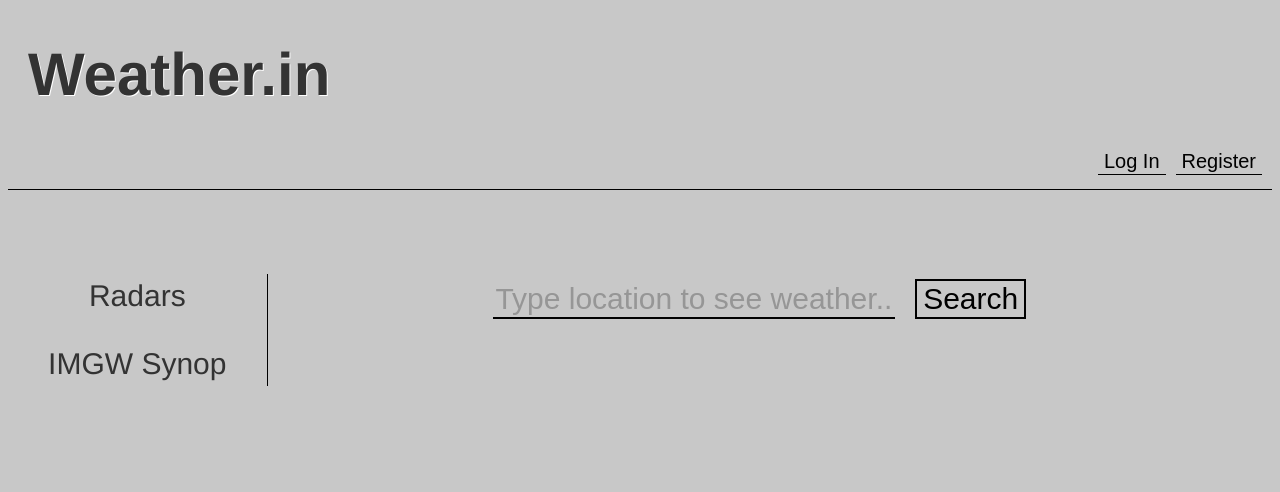
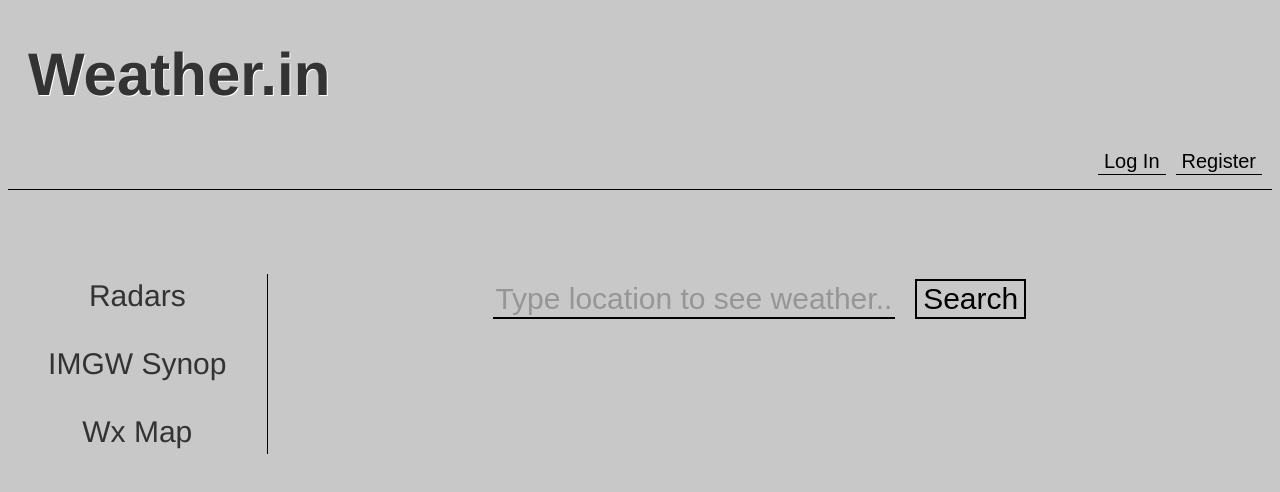
Before and after one commit to MichalPiotrowski0786/simple-weather, a Vue app: page /#/ in a window 1280 px wide. Shown: the top 492 px of the page. Built offline with nearby package versions, Linux system fonts and the light colour scheme.

Commit message:
Synoptic map pre-configuration + fixes

```diff
--- /dev/null
+++ b/src/components/Wxmap.vue
@@ -0,0 +1,15 @@
+<template>
+  <div>
+    Hello, map!
+  </div>
+</template>
+
+<script>
+export default {
+  name: 'Wxmap',
+};
+</script>
+
+<style>
+
+</style>
--- a/src/router/index.js
+++ b/src/router/index.js
@@ -3,6 +3,7 @@
 import Radar from '../components/Radar.vue';
 import Synop from '../components/Synop.vue';
 import User from '../components/User.vue';
+import Wxmap from '../components/Wxmap.vue';
 
 const routes = [
   {
@@ -25,6 +26,11 @@
     name: 'User',
     component: User,
   },
+  {
+    path: '/wxmap',
+    name: 'Wxmap',
+    component: Wxmap,
+  },
 ];
 
 const router = createRouter({
--- a/src/views/Home.vue
+++ b/src/views/Home.vue
@@ -13,6 +13,9 @@
           </router-link><br><br>
           <router-link to="/synop">
             IMGW Synop
+          </router-link><br><br>
+          <router-link to="/wxmap">
+            Wx Map
           </router-link>
         </div>
         <div id="main">
```
Also changed, not shown: .eslintrc.json, 1 other file (tests, documents, lock files or other folders).
